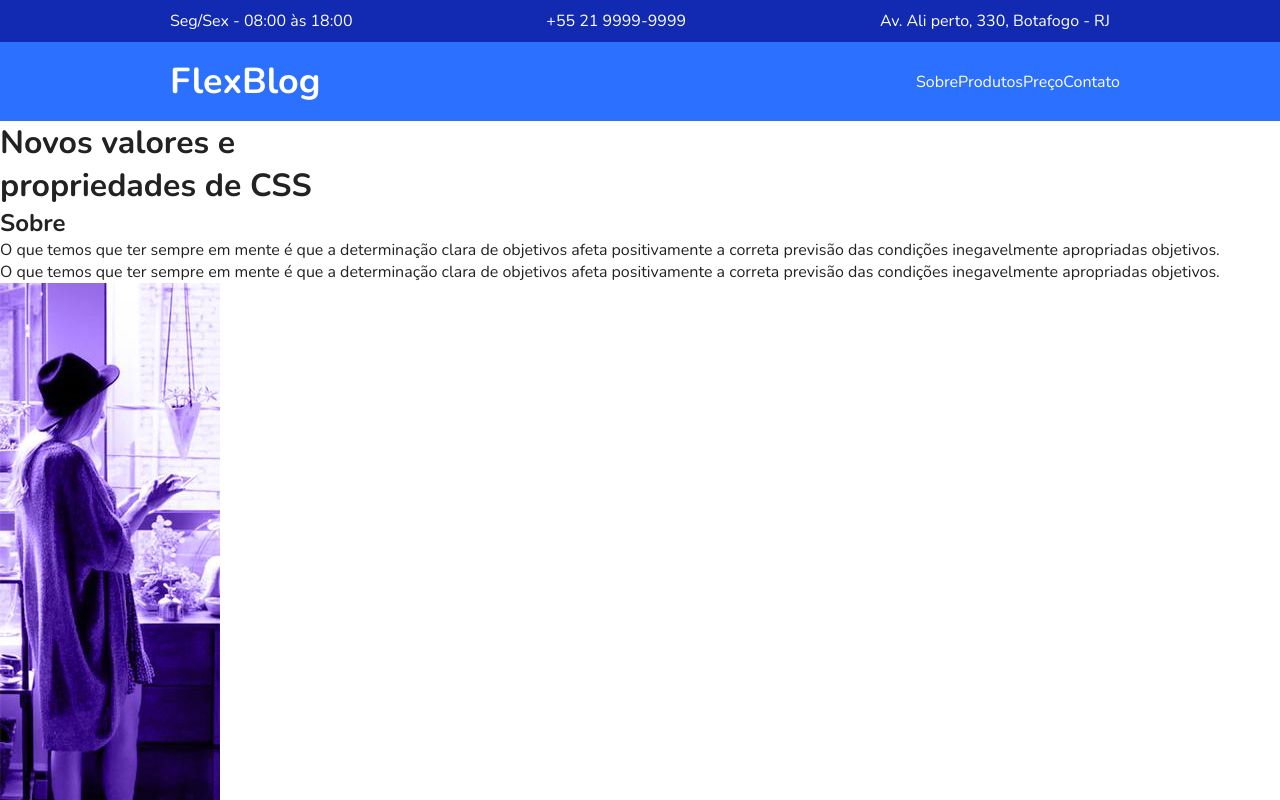
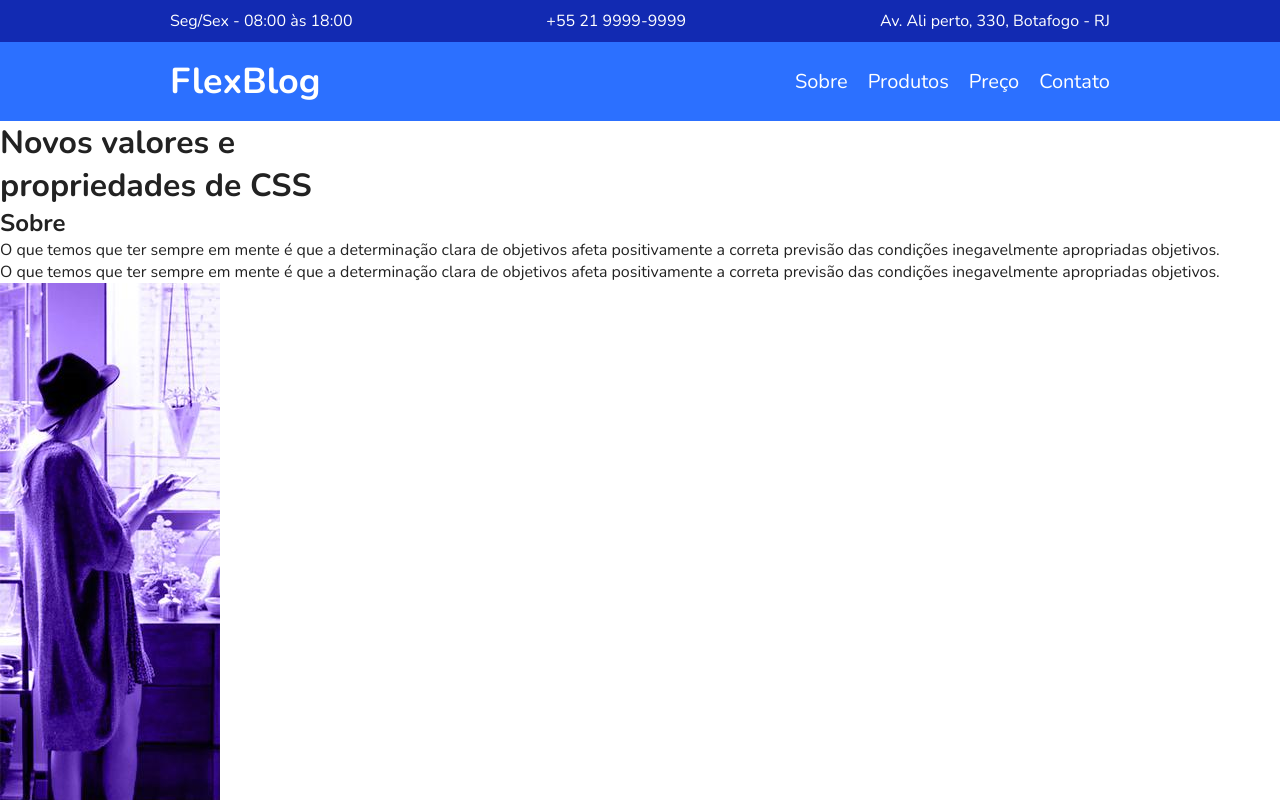
Before and after one commit to WerbetMendes/Flexblog, a plain HTML site: page index.html in a window 1280 px wide. Shown: the top 800 px of the page. Drawn offline with nearby package versions, Linux system fonts and the light colour scheme.

Commit message:
Update style.css

```diff
--- a/style.css
+++ b/style.css
@@ -65,9 +65,19 @@ img {
     font-size: 2.25em;
     font-weight: bold;
     margin: 0 10px;
-
 }
 
-nav ul {
+.menu-nav ul {
     display: flex;
+    flex-wrap: wrap;
 }
+
+.menu-nav a {
+    font-size: 1.25em;
+    display: block;
+    padding: 10px;
+}
+
+.menu-nav a:hover {
+    color: #122ab2;
+}
```
